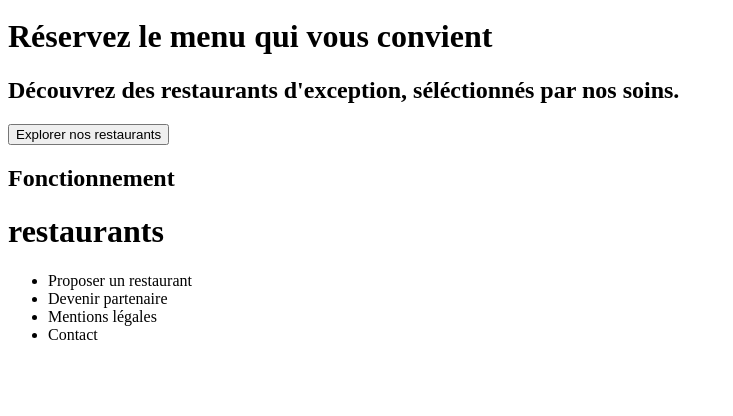
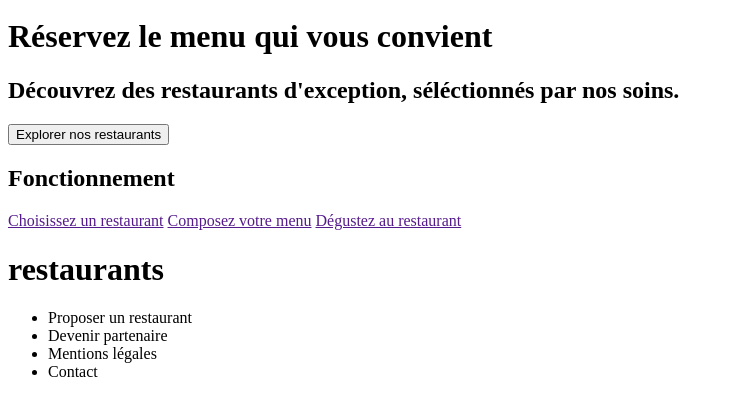
Before and after one commit to AlexLeoty/ocr-p3, a website: page index.html in a window 1280 px wide. Shown: the part 104-520 px from the top of the page, without its empty margins (0-733 px from the left). Drawn offline with Linux system fonts and the light colour scheme.

Commit message:
MAJ Fonctionnement

```diff
--- a/index.html
+++ b/index.html
@@ -22,9 +22,9 @@
 
         <nav>
             <h1>Fonctionnement</h1>
-            <a href=""></a>
-            <a href=""></a>
-            <a href=""></a>
+            <a href="">Choisissez un restaurant</a>
+            <a href="">Composez votre menu</a>
+            <a href="">Dégustez au restaurant</a>
         </nav>
 
         <main>
```
